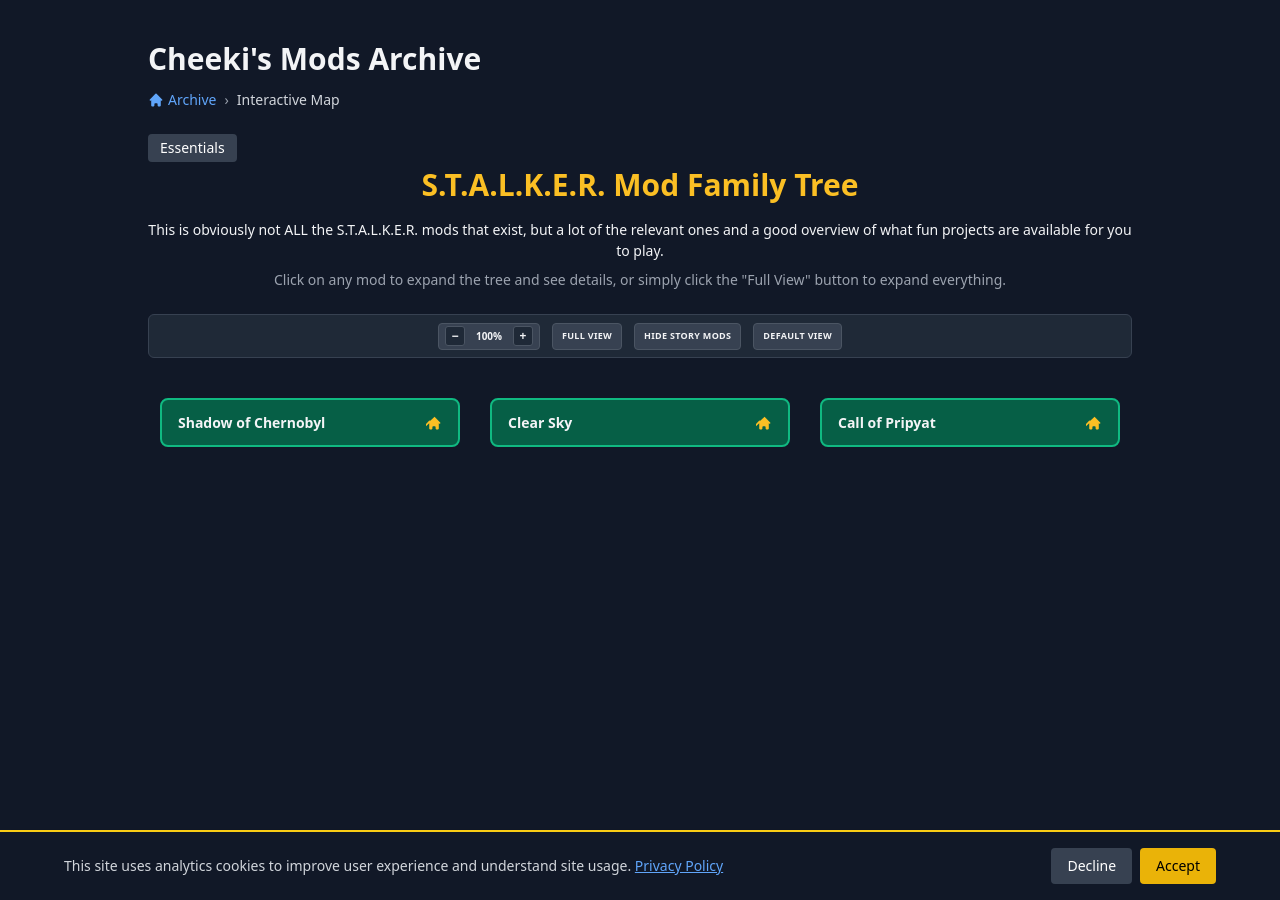
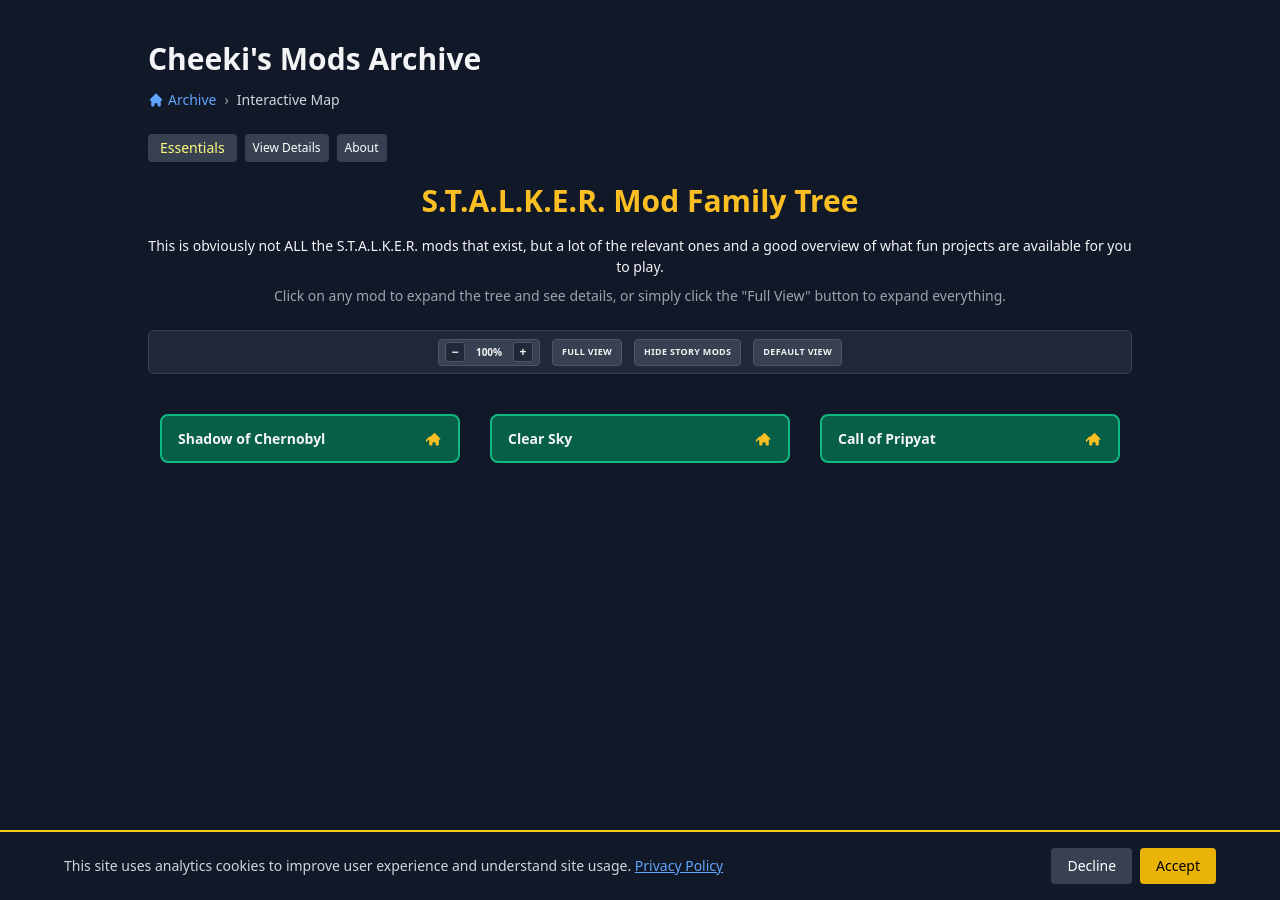
Before and after one commit to Cheekitos/CSMA-Test, a Jekyll site: the page built from stalker-map.html, in a window 1280 px wide. Built offline with Jekyll 4.4.1, drawn with Linux system fonts in a browser that asks for light colours; nearby versions of some CDN libraries.

Commit message:
Update stalker-map.css

```diff
--- a/assets/css/stalker-map.css
+++ b/assets/css/stalker-map.css
@@ -591,3 +591,57 @@
     margin-bottom: 12px;
   }
 }
+
+.header-buttons {
+  display: flex;
+  gap: 8px;
+  margin-bottom: 12px;
+}
+
+.essential-button {
+  background: #374151;
+  color: #fffb7d;
+  font-size: 0.67rem;
+  padding: 5px 8px;
+  border-radius: 4px;
+}
+
+.essential-button:hover {
+  background: #4b5563;
+}
+
+/* For mobile, ensure buttons are visible */
+.header-buttons .hidden {
+  display: flex !important;
+}
+
+/* Header button spacing */
+.header-buttons {
+  margin-top: 10px;
+  margin-bottom: 16px;
+}
+
+.header-buttons a {
+  display: inline-flex;
+  margin-left: 12px "";
+}
+
+/* Responsive adjustments */
+@media (max-width: 768px) {
+  .page-header {
+    flex-direction: column;
+    align-items: flex-start;
+  }
+
+  .header-buttons {
+    width: 100%;
+    justify-content: center;
+    gap: 6px;
+    margin-top: 8px;
+  }
+
+  .essential-button {
+    font-size: 0.5rem;
+    padding: 4px 7px;
+  }
+}
```
